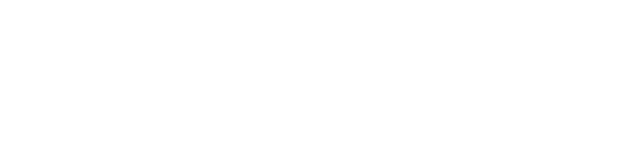
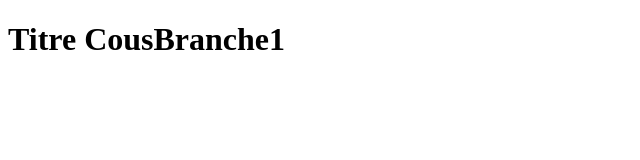
Before and after one commit to Desooe-pro/Collab_Git_Guthub, a plain HTML site: page index.html in a window 1280 px wide. Shown: the whole page, without its empty margins (0-640 px from the left). Drawn offline with Linux system fonts and the light colour scheme.

Commit message:
Changements de base SousBranche1

```diff
--- a/CSS/styles.css
+++ b/CSS/styles.css
@@ -0,0 +1,3 @@
+h1 {
+    color: blue;
+}
--- a/index.html
+++ b/index.html
@@ -2,9 +2,9 @@
 <html lang="en">
 <head>
     <meta charset="UTF-8">
-    <title>Title</title>
+    <title>SousBranche1</title>
 </head>
 <body>
-
+    <h1>Titre CousBranche1</h1>
 </body>
 </html>
```
